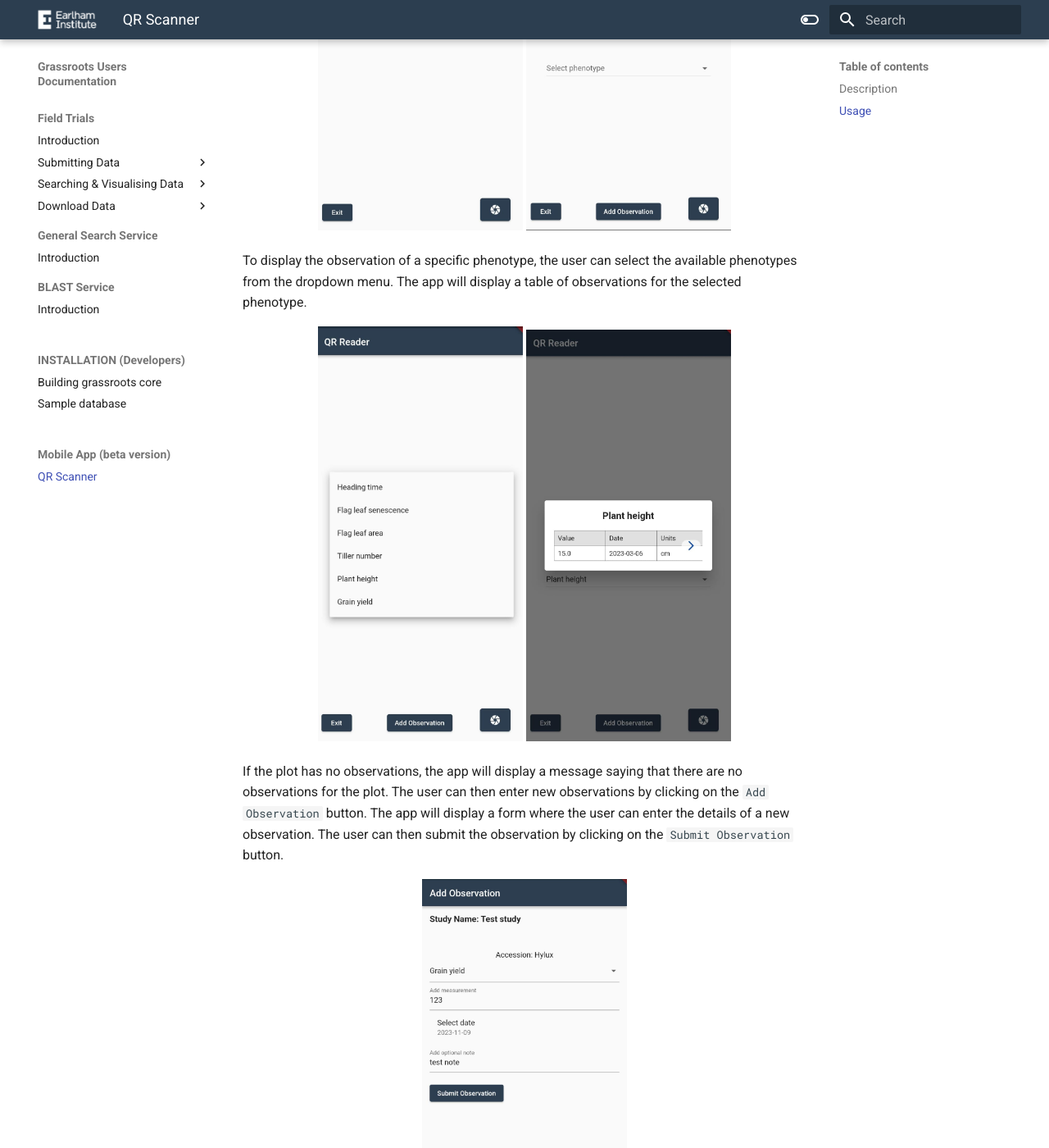
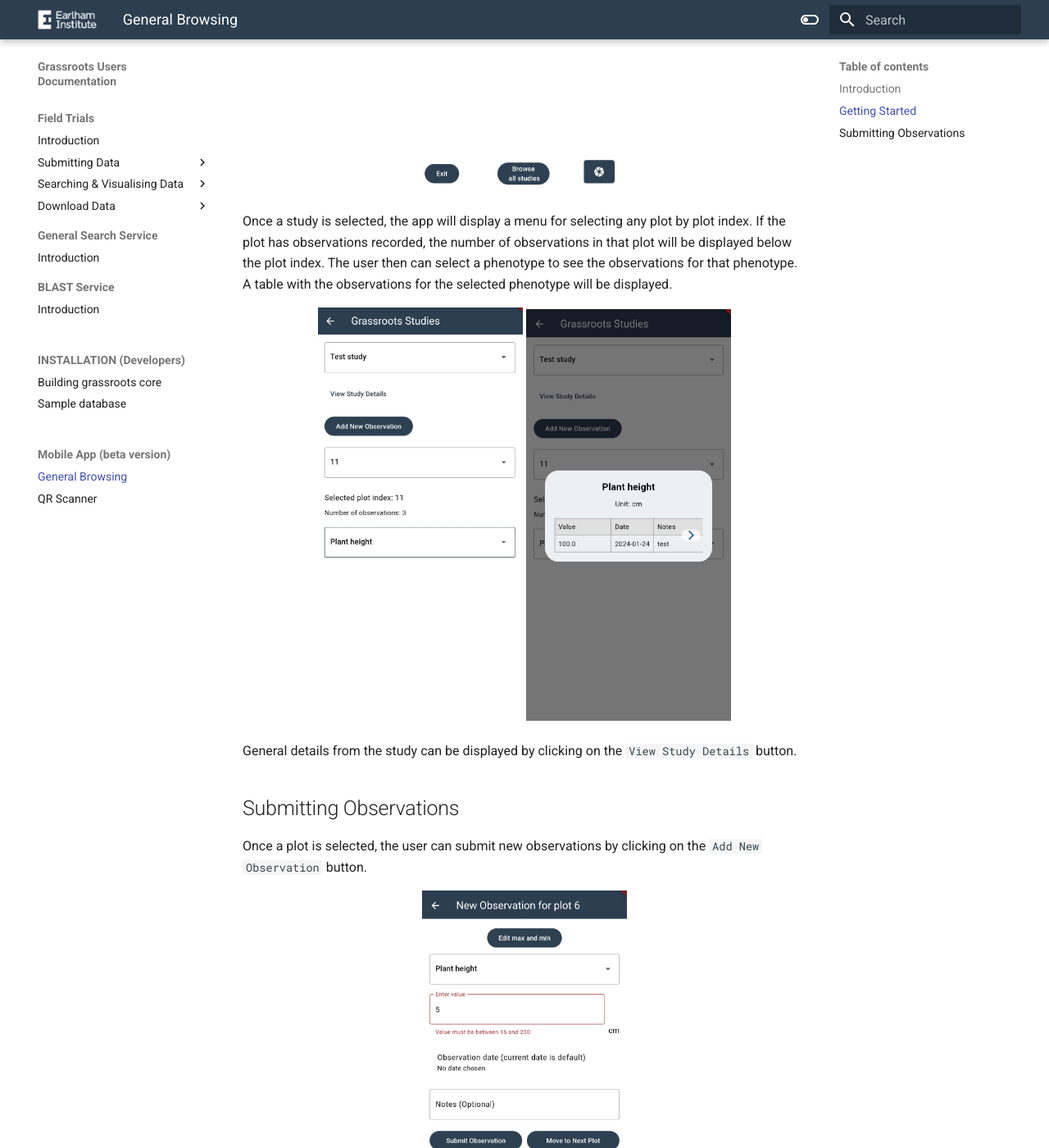
Before and after one commit to DOC-MEX/grassroots_documentation_mkdocs, an MkDocs documentation site: the page built from docs/mobile_app/index.md, in a window 1280 px wide and 1400 px high, scrolled down 915 px. Shown: the whole window at 82% size. Built offline with MkDocs 1.6.1 and Material for MkDocs 9.7.7, drawn with Linux system fonts in a browser that asks for light colours; some of the changed text lies outside the part shown.

Commit message:
Update documentation and add new screenshots to the mobile app section

```diff
--- a/docs/mobile_app/index.md
+++ b/docs/mobile_app/index.md
@@ -1,7 +1,6 @@
 # Mobile App for Grassroots Field Trials
 
-
-## Description
+## Introduction
 
 The mobile app displays and submit the observations in field trials. It is written in Flutter and will available for both Android and iOS. The current version is a prototype and it is only available for Android.
 
@@ -11,31 +10,27 @@ The app is can be downloaded from the [Google Play Store](https://play.google.co
 
 At the moment there will be only one simple study with QR codes available for testing.
 
-## Usage
+## Getting Started
 
-The unique ID for each plot in a study is encoded as a QR code. The app scans the QR code and retrieves the details of a given plot. To start using the app simply open the camera button and point the camera to a QR code. The app will automatically scan the QR code and retrieve the observations, if any, for the plot.
+Any study can be selected by browsing from the home screen. The user can select a study by clicking on the study name from a dropdown menu.
 
 <div align="center">
-    <img src="screenshots/welcome.jpeg" width="250px"/>
-    <img src="screenshots/study.jpeg" width="250px"/>
+    <img src="screenshots/1_home.jpeg" width="250px"/>
 </div>
 
-To display the observation of a specific phenotype, the user can select the available phenotypes from the dropdown menu. The app will display a table of observations for the selected phenotype.
+Once a study is selected, the app will display a menu for selecting any plot by plot index. If the plot has observations recorded, the number of observations in that plot will be displayed below the plot index. The user then can select a phenotype to see the observations for that phenotype. A table with the observations for the selected phenotype will be displayed.
 
- <div align="center">
-    <img src="screenshots/dropdown.jpeg" width="250px"/>
-    <img src="screenshots/table_observations.jpeg" width="250px"/>
+<div align="center">
+    <img src="screenshots/2_study_page.jpeg" width="250px"/>
+    <img src="screenshots/3_table_observations.jpeg" width="250px"/>
 </div>
 
-If the plot has no observations, the app will display a message saying that there are no observations for the plot. The user can then enter new observations by clicking on the `Add Observation` button. The app will display a form where the user can enter the details of a new observation. The user can then submit the observation by clicking on the `Submit Observation` button.
+General details from the study can be displayed by clicking on the `View Study Details` button.
 
- <div align="center">
-    <img src="screenshots/form.jpeg" width="250px"/>
+## Submitting Observations
+
+Once a plot is selected, the user can submit new observations by clicking on the `Add New Observation` button.
+
+<div align="center">
+    <img src="screenshots/4_new_observation_form.jpeg" width="250px"/>
 </div>
-
-It is possible to submit as many observations as needed for a given plot. Everytime an observation is processed the form is reset and the user can enter a new observation. The return button goes back to the previous screen, and if at least one observation was submitted sucessfully, it will also refresh the tables of observations.
-
- This a sample QR code for the plot 1 in the test study:
-![QR code for plot 1](QR_codes/1.png)
-
-The QR codes for the plots in the test study are available in the [QR_codes](QR_codes/QRs.zip) zip file. The QR codes are named after the plot id. For example, the QR code for plot 1 is in the file [1.png](QR_codes/1.png).
--- a/mkdocs.yml
+++ b/mkdocs.yml
@@ -71,4 +71,5 @@ nav:
   - ' ': ' '
   - ' ': ' '
   - Mobile App (beta version):
-    - QR Scanner: mobile_app/index.md
+    - General Browsing: mobile_app/index.md
+    - QR Scanner: mobile_app/QR.md
```
Also changed, not shown: docs/mobile_app/QR.md (added, +30 -0 lines), docs/mobile_app/screenshots/1_home.jpeg (added), docs/mobile_app/screenshots/2_study_page.jpeg (added), docs/mobile_app/screenshots/3_table_observations.jpeg (added), docs/mobile_app/screenshots/4_new_observation_form.jpeg (added).
